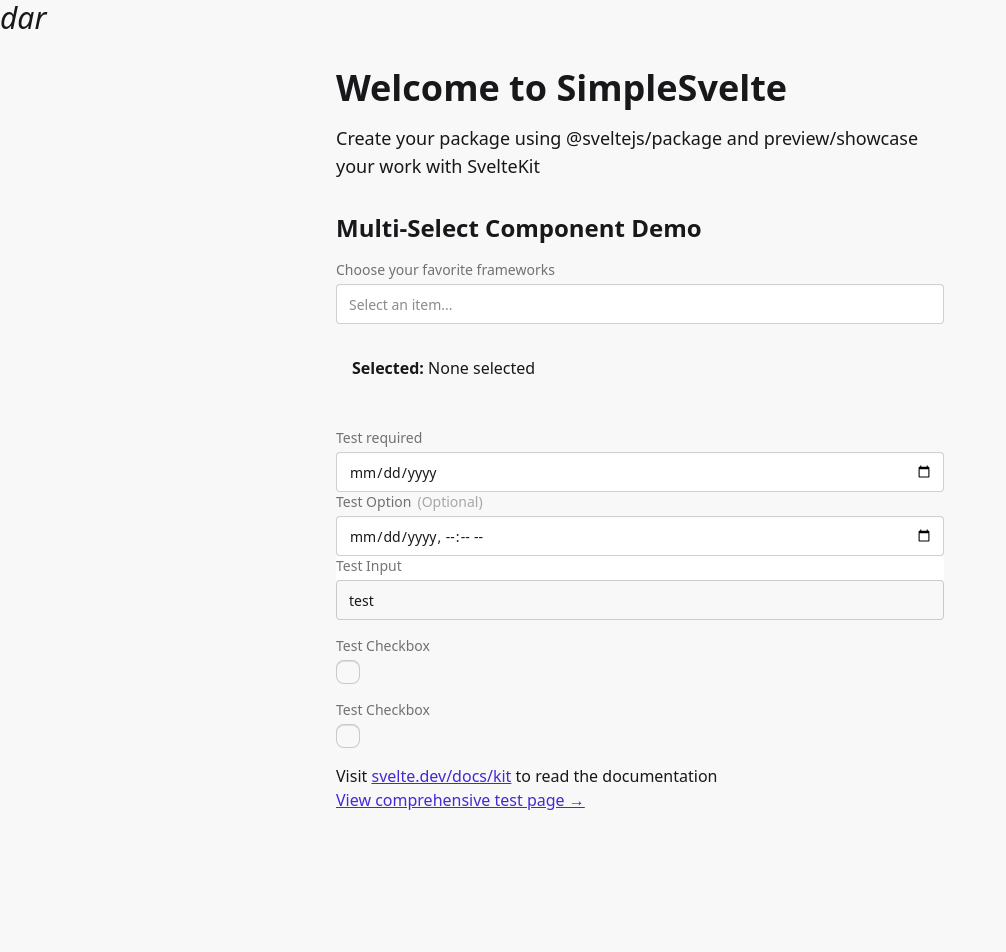
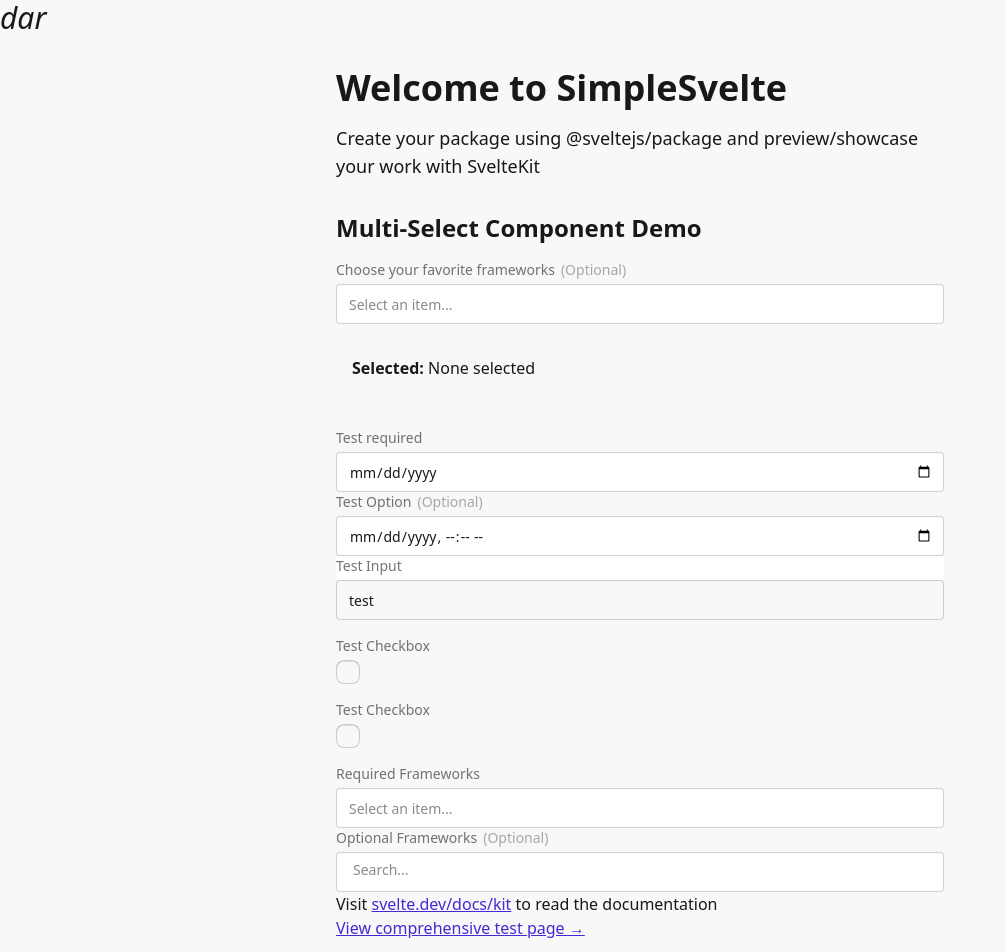
Before and after one commit to derekhearst/SimpleSvelte, a SvelteKit app: page / in a window 1280 px wide. Shown: the top 952 px of the page, without its empty margins (0-1006 px from the left). Before the commit the page ends 844 px from the top, so only its background shows below. Built offline with nearby package versions, Linux system fonts and the light colour scheme.

Commit message:
fix: update version to 1.1.17 and modify Label component to support optional prop in Select and TextArea

```diff
--- a/package.json
+++ b/package.json
@@ -1,6 +1,6 @@
 {
 	"name": "simplesvelte",
-	"version": "1.1.16",
+	"version": "1.1.17",
 	"scripts": {
 		"dev": "bun vite dev",
 		"build": "bun vite build && bun run prepack",
--- a/src/lib/Select.svelte
+++ b/src/lib/Select.svelte
@@ -150,7 +150,7 @@
 	<input type="hidden" {name} {value} />
 {/if}
 
-<Label {label} {name} optional={required} class={className}>
+<Label {label} {name} optional={!required} class={className}>
 	{#if !disabled}
 		<details
 			class="dropdown w-full"
--- a/src/lib/TextArea.svelte
+++ b/src/lib/TextArea.svelte
@@ -23,6 +23,6 @@
 	}: Props = $props()
 </script>
 
-<Label class={myClass} {label} {name} optional={required} {disabled}>
+<Label class={myClass} {label} {name} optional={!required} {disabled}>
 	<textarea bind:this={element} {disabled} class="textarea w-full" {...rest} bind:value></textarea>
 </Label>
--- a/src/routes/+page.svelte
+++ b/src/routes/+page.svelte
@@ -45,6 +45,9 @@
 	<Input type="checkbox" name="test-checkbox" label="Test Checkbox" class="mb-4" />
 	<Input type="checkbox" name="test-checkbox" label="Test Checkbox" required class="mb-4" />
 
+	<Select {options} required label="Required Frameworks" name="frameworks" />
+	<Select {options} label="Optional Frameworks" name="frameworks" multiple />
+
 	<p>
 		Visit <a href="https://svelte.dev/docs/kit" class="link link-primary">svelte.dev/docs/kit</a> to read the documentation
 	</p>
```
